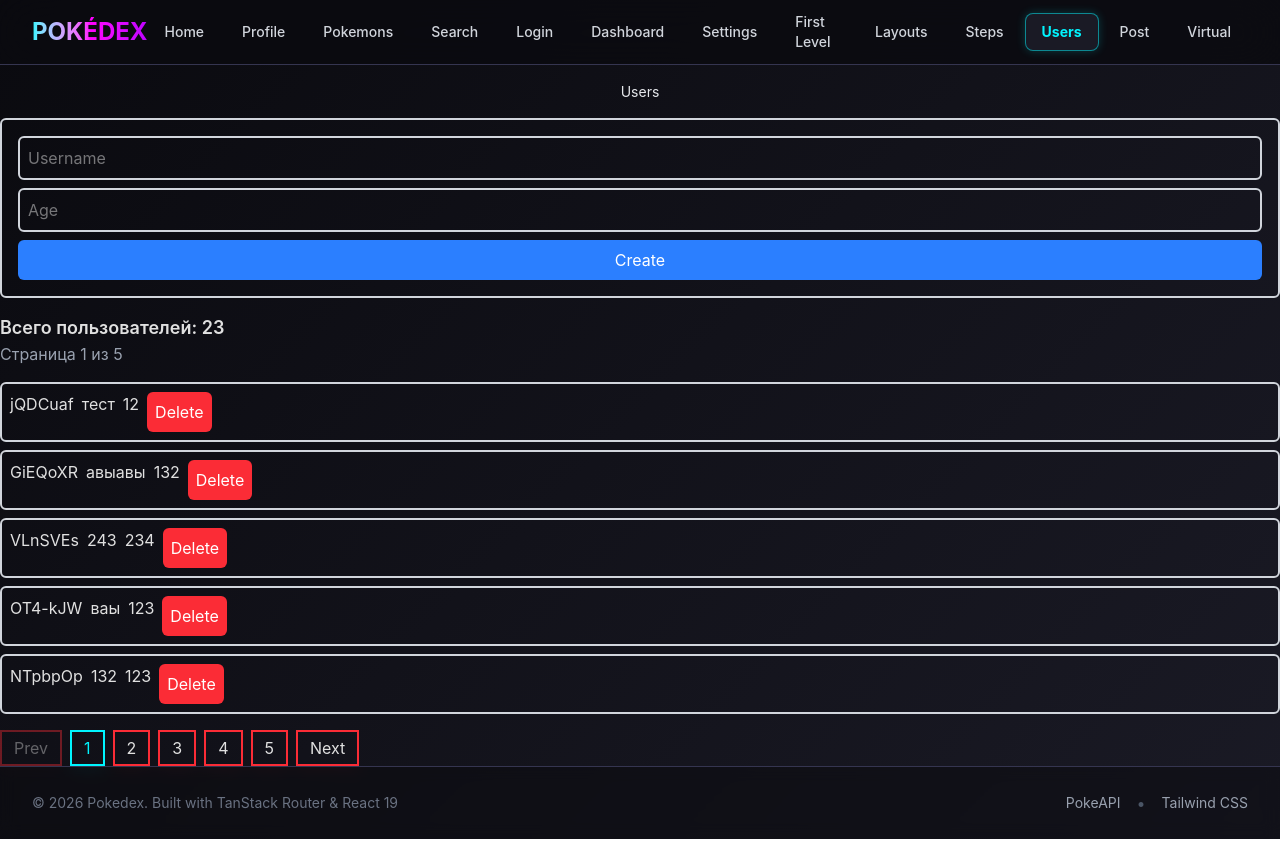
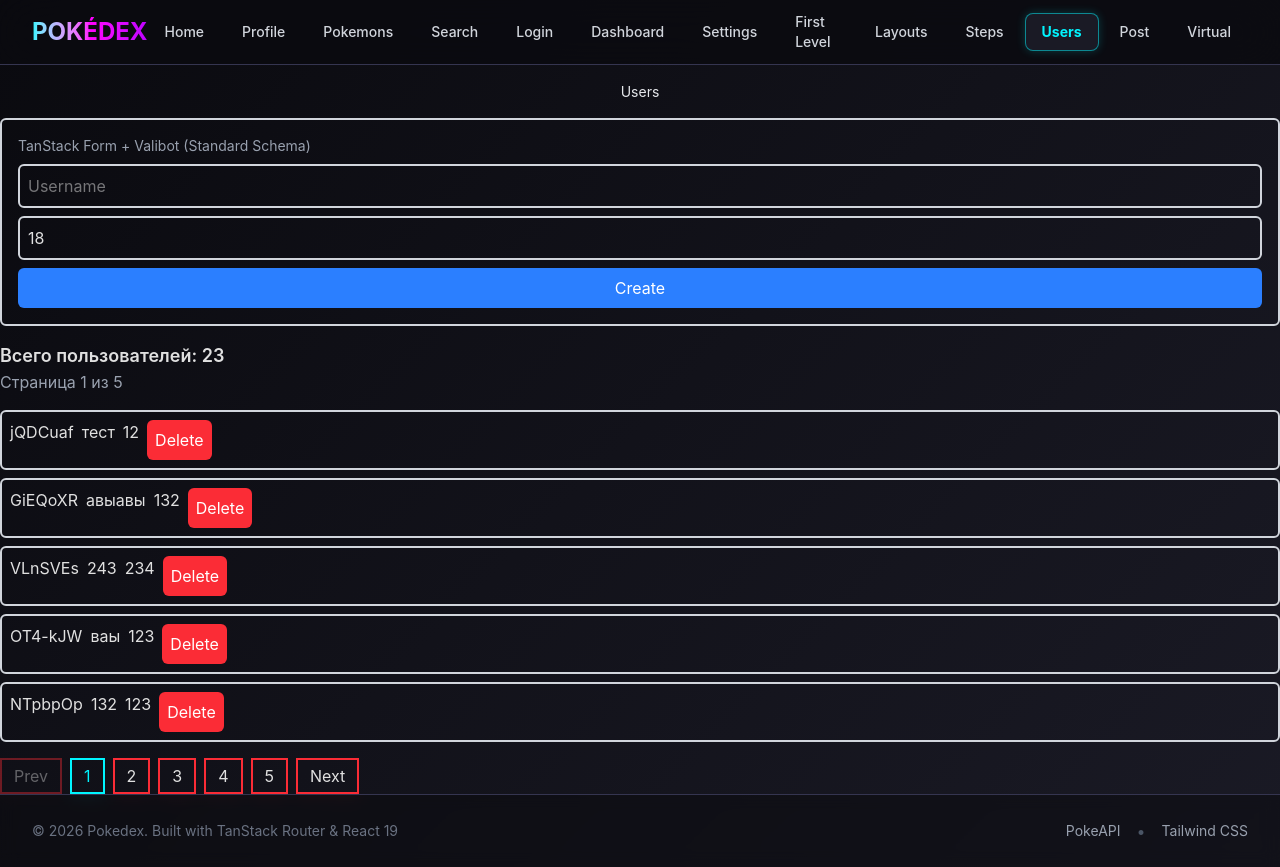
Before and after one commit to alik-avizha/tanstack-practise, a React (Vite) app: page /users in a window 1280 px wide. Before the commit the page ends 839 px from the top, so only its background shows below. Built offline with nearby package versions, Linux system fonts and the light colour scheme; data requests are answered from the project's data file.

Commit message:
feat(*): added ts/form

```diff
--- a/package.json
+++ b/package.json
@@ -12,7 +12,9 @@
   },
   "dependencies": {
     "@tailwindcss/vite": "^4.3.0",
-    "@tanstack/react-query": "^5.101.0",
+    "@tanstack/react-form": "^1.33.2",
+    "@tanstack/react-query": "^5.101.3",
+    "@tanstack/react-query-devtools": "^5.101.3",
     "@tanstack/react-router": "^1.170.10",
     "@tanstack/react-router-devtools": "^1.167.0",
     "@tanstack/react-virtual": "^3.14.3",
--- a/src/app.tsx
+++ b/src/app.tsx
@@ -8,6 +8,7 @@ import { routeTree } from "./routeTree.gen";
 import { useAuth } from "./hooks/use-auth.ts";
 import type { BreadcrumbValue } from "./components/navigation/router-breadcrumb.tsx";
 import { QueryClientProvider } from "@tanstack/react-query";
+import { ReactQueryDevtools } from "@tanstack/react-query-devtools";
 import { queryClient } from "./lib/query-client.ts";
 
 const stepsMask = createRouteMask({
@@ -43,6 +44,7 @@ export const App = () => {
         router={router}
         context={{ authentication, queryClient }}
       />
+      <ReactQueryDevtools initialIsOpen={false} />
     </QueryClientProvider>
   );
 };
--- a/src/components/navigation/users-create-form.tsx
+++ b/src/components/navigation/users-create-form.tsx
@@ -1,53 +1,131 @@
-import { useState } from "react";
+import { useForm } from "@tanstack/react-form";
+import * as v from "valibot";
 import { useCreateUserMutation } from "../../hooks/users/users-mutation.ts";
 
+const createUserSchema = v.object({
+  username: v.pipe(
+    v.string(),
+    v.minLength(2, "Username must be at least 2 characters"),
+  ),
+  age: v.pipe(
+    v.number(),
+    v.minValue(1, "Age must be at least 1"),
+    v.maxValue(120, "Age must be at most 120"),
+  ),
+});
+
+function fieldErrorMessage(errors: unknown[]): string | null {
+  const first = errors[0];
+  if (!first) return null;
+  if (typeof first === "string") return first;
+  if (
+    typeof first === "object" &&
+    first !== null &&
+    "message" in first &&
+    typeof first.message === "string"
+  ) {
+    return first.message;
+  }
+  return String(first);
+}
+
 export const UsersCreateForm = () => {
-  const [username, setUsername] = useState("");
-  const [age, setAge] = useState("");
-
   const createUserMutation = useCreateUserMutation();
 
-  const handleCreateUser = () => {
-    if (!username || !age) return;
-
-    createUserMutation.mutate(
-      { username, age: Number(age) },
-      {
-        onSuccess: () => {
-          setUsername("");
-          setAge("");
+  const form = useForm({
+    defaultValues: {
+      username: "",
+      age: 18,
     },
+    validators: {
+      onChange: createUserSchema,
     },
-    );
-  };
+    onSubmit: async ({ value }) => {
+      await createUserMutation.mutateAsync(value);
+      form.reset();
+    },
+  });
 
   return (
-    <div className="flex flex-col w-full gap-2 border-2 border-gray-300 p-4 rounded-md">
+    <form
+      className="flex flex-col w-full gap-2 border-2 border-gray-300 p-4 rounded-md"
+      onSubmit={(event) => {
+        event.preventDefault();
+        event.stopPropagation();
+        void form.handleSubmit();
+      }}
+    >
+      <p className="text-sm text-gray-400">
+        TanStack Form + Valibot (Standard Schema)
+      </p>
+
+      <form.Field name="username">
+        {(field) => {
+          const error = fieldErrorMessage(field.state.meta.errors);
+          return (
+            <div className="flex flex-col gap-1">
               <input
+                id={field.name}
+                name={field.name}
                 type="text"
                 placeholder="Username"
                 className="border-2 border-gray-300 p-2 rounded-md"
-        value={username}
-        onChange={(event) => setUsername(event.target.value)}
+                value={field.state.value}
+                onBlur={field.handleBlur}
+                onChange={(event) => field.handleChange(event.target.value)}
               />
+              {field.state.meta.isTouched && error ? (
+                <p className="text-red-400 text-sm">{error}</p>
+              ) : null}
+            </div>
+          );
+        }}
+      </form.Field>
+
+      <form.Field name="age">
+        {(field) => {
+          const error = fieldErrorMessage(field.state.meta.errors);
+          return (
+            <div className="flex flex-col gap-1">
               <input
+                id={field.name}
+                name={field.name}
                 type="number"
                 placeholder="Age"
                 className="border-2 border-gray-300 p-2 rounded-md"
-        value={age}
-        onChange={(event) => setAge(event.target.value)}
+                value={field.state.value}
+                onBlur={field.handleBlur}
+                onChange={(event) =>
+                  field.handleChange(event.target.valueAsNumber || 0)
+                }
               />
+              {field.state.meta.isTouched && error ? (
+                <p className="text-red-400 text-sm">{error}</p>
+              ) : null}
+            </div>
+          );
+        }}
+      </form.Field>
+
+      <form.Subscribe
+        selector={(state) => [state.canSubmit, state.isSubmitting] as const}
+      >
+        {([canSubmit, isSubmitting]) => (
           <button
-        type="button"
-        disabled={createUserMutation.isPending}
+            type="submit"
+            disabled={!canSubmit || createUserMutation.isPending}
             className="bg-blue-500 text-white p-2 rounded-md disabled:opacity-50"
-        onClick={handleCreateUser}
           >
-        {createUserMutation.isPending ? "Creating..." : "Create"}
+            {isSubmitting || createUserMutation.isPending
+              ? "Creating..."
+              : "Create"}
           </button>
+        )}
+      </form.Subscribe>
+
       {createUserMutation.isError && (
         <p className="text-red-400 text-sm">Failed to create user</p>
       )}
-    </div>
+    </form>
   );
 };
--- a/src/hooks/users/users-mutation.ts
+++ b/src/hooks/users/users-mutation.ts
@@ -1,5 +1,9 @@
 import { useMutation, useQueryClient } from "@tanstack/react-query";
-import { type UsersPage, usersApi } from "../../api/users.ts";
+import {
+  type User,
+  type UsersPage,
+  usersApi,
+} from "../../api/users.ts";
 import { USERS_QUERY_KEY } from "./users-query.ts";
 
 export function useCreateUserMutation() {
@@ -7,7 +11,40 @@ export function useCreateUserMutation() {
 
   return useMutation({
     mutationFn: usersApi.createUser,
-    onSuccess: () => {
+    // optimistic update: сразу рисуем пользователя, откатываем при ошибке
+    onMutate: async (newUser) => {
+      await queryClient.cancelQueries({ queryKey: USERS_QUERY_KEY });
+
+      const previousPages = queryClient.getQueriesData<UsersPage>({
+        queryKey: USERS_QUERY_KEY,
+      });
+
+      const optimisticUser: User = {
+        id: `temp-${crypto.randomUUID()}`,
+        username: newUser.username,
+        age: newUser.age,
+      };
+
+      queryClient.setQueriesData<UsersPage>(
+        { queryKey: USERS_QUERY_KEY },
+        (oldData) => {
+          if (!oldData) return oldData;
+
+          return {
+            data: [optimisticUser, ...oldData.data],
+            total: oldData.total + 1,
+          };
+        },
+      );
+
+      return { previousPages };
+    },
+    onError: (_error, _newUser, context) => {
+      context?.previousPages.forEach(([queryKey, data]) => {
+        queryClient.setQueryData(queryKey, data);
+      });
+    },
+    onSettled: () => {
       queryClient.invalidateQueries({ queryKey: USERS_QUERY_KEY });
     },
   });
--- a/src/routes/post/index.tsx
+++ b/src/routes/post/index.tsx
@@ -4,10 +4,8 @@ import { getPosts } from "../../api/posts.ts";
 
 const postsQuery = queryOptions({
   queryKey: ["posts"],
-  queryFn: () => getPosts(),
-
-  // необходимо для работы  queryClient.cancelQueries
-  // queryFn: ({ signal }) => getPosts(signal),
+  // signal нужен, чтобы cancelQueries реально прерывал HTTP-запрос
+  queryFn: ({ signal }) => getPosts(signal),
 
   // время жизни кеша до перезапроса (30с)
   staleTime: 30000,
@@ -15,22 +13,10 @@ const postsQuery = queryOptions({
   // удаление кеша через (20с)
   // gcTime: 20000,
 
-  // выполнение запроса по условию
-  enabled: true,
+  // data которая попадает в кэш до выполнения запроса (удобно для SSR)
+  // initialData: [...],
 
-  // data которая попадает в кэш до выполения запроса (удобно для SSR поместить ответ запроса в initialData)
-  // initialData: [
-  //   {
-  //     id: 1,
-  //     title: "*****",
-  //   },
-  //   {
-  //     id: 2,
-  //     title: "*****",
-  //   },
-  // ],
-
-  // до выполнения запроса (в кэш не попадат)
+  // до выполнения запроса (в кэш не попадает)
   placeholderData: [
     {
       id: 1,
@@ -43,43 +29,18 @@ const postsQuery = queryOptions({
   ],
 });
 
-// const notfifationsQuery = queryOptions({
-//   queryKey: ["notifications"],
-//   queryFn: getNotifications,
-//   refetchInterval: 3000,
-// });
-
-// https://www.youtube.com/watch?v=mg9Kq1YaENI закончил на 48 минуте (мутации)
 export const Route = createFileRoute("/post/")({
   component: RouteComponent,
-  // страница октроется только после подгрузки данных
-  // loader: ({ context }) => context.queryClient.ensureQueryData(postsQuery),
+  // страница откроется после ensureQueryData; useQuery ниже возьмёт данные из того же кеша
+  loader: ({ context }) => context.queryClient.ensureQueryData(postsQuery),
 });
 
 function RouteComponent() {
-  // логика с loader
-  // const posts = Route.useLoaderData();
-
-  // логика запрос уже на странице
   const { data: posts, isFetching } = useQuery(postsQuery);
-  // const { data: notifications } = useQuery(notfifationsQuery);
-
   const client = useQueryClient();
 
-  // useQueries
-  // const [posts] = useQueries({
-  //   queries: [1, 2, 3, 5].map((id) => ({
-  //     queryKey: ["post", id],
-  //     queryFn: () => getPostsById(id),
-  //   })),
-  // });
-
-  // инвалидация данных по ключу
   const invalidatePosts = () =>
-    client.invalidateQueries({ queryKey: ["posts"] }); //помечает данные как устаревшие
-  // client.refetchQueries({ queryKey: ["posts"] }); //перезапрашивает
-  // client.resetQueries({ queryKey: ["posts"] }); //удаляет из кэша данные
-  // refetch()
+    client.invalidateQueries({ queryKey: ["posts"] });
 
   const cancelRequest = () => client.cancelQueries({ queryKey: ["posts"] });
 
@@ -90,8 +51,7 @@ function RouteComponent() {
           {post.id}.{post.title}
         </div>
       ))}
-      {isFetching && <div>ISFeting...</div>}
-      {/*<div>{notifications?.notificationsCount}</div>*/}
+      {isFetching && <div>Is fetching...</div>}
       <button onClick={invalidatePosts}>Invalidate</button>
       <button onClick={cancelRequest}>Cancel</button>
     </div>
```
Also changed, not shown: 2 other files (tests, documents, lock files or other folders). Lines whose indentation alone changed are shown as unchanged.
